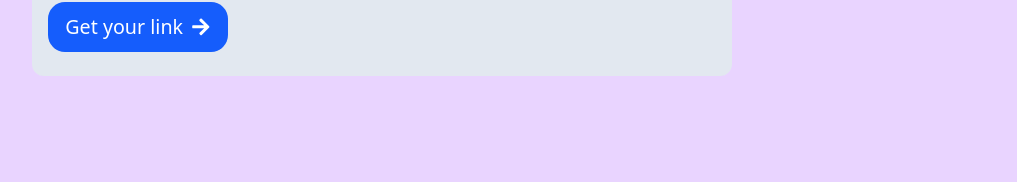
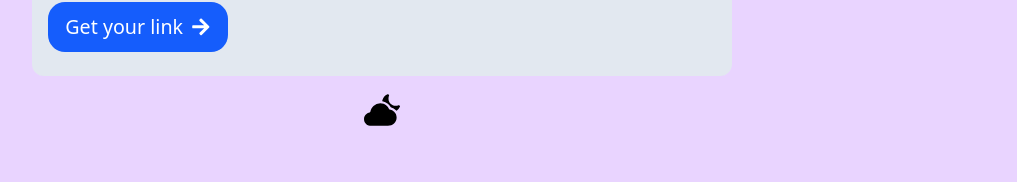
Before and after one commit to Mdarman18/URL-FRONTEND, a React (Vite) app in the folder vite-project/: page / in a window 1280 px wide. Shown: the part 206-388 px from the top of the page, without its empty margins (258-1275 px from the left). Built offline with nearby package versions, Linux system fonts and the light colour scheme.

Commit message:
Fix Tailwind text color classes for h1 and theme toggle

```diff
--- a/vite-project/src/component/App.jsx
+++ b/vite-project/src/component/App.jsx
@@ -1,15 +1,17 @@
 import { useState } from "react";
 import { Link } from "react-router-dom";
 import { Toaster, toast } from "react-hot-toast";
-import { FaArrowRight, FaHeart } from "react-icons/fa";
+import { FaArrowRight, FaHeart, FaMoon, FaSun } from "react-icons/fa";
 import { FaLink } from "react-icons/fa";
 import BaseUrl from "../Axios";
 import { FaCopy } from "react-icons/fa6";
 import { FaExternalLinkAlt, FaShareAlt } from "react-icons/fa";
 import { ImStatsDots } from "react-icons/im";
 import { FaInstagram } from "react-icons/fa6";
+import { IoCloudyNight } from "react-icons/io5";
 
 function Home() {
+  const [theme, setTheme] = useState(false);
   const [input, setInput] = useState("");
   const [url, setUrl] = useState("");
   const HandleSubmit = async (e) => {
@@ -51,13 +53,30 @@ function Home() {
   };
   return (
     <>
-      <div className="min-h-screen bg-purple-200 flex flex-col items-center ">
+      <div
+        className={`min-h-screen  flex flex-col items-center ${
+          theme === true
+            ? "bg-gray-500 text-white-100"
+            : "bg-purple-200 text-black-900"
+        } `}
+      >
         <Toaster position="top-center font-semibold" />
         <h1 className="text-2xl md:text-[2.34rem] font-semibold flex gap-[5px] mt-[20px]">
           URL SHORTNER{" "}
           <FaLink className="mt-[5px] md:mt-[10px] cursor-pointer text-blue-900" />{" "}
         </h1>
-        <div className="h-[200px] gap-[13px] flex flex-col w-full  md:w-[700px] mt-[12px] bg-slate-200 rounded-[12px] p-4">
+
+        <div
+          className={`h-[200px] gap-[13px] flex flex-col w-full  md:w-[700px] mt-[12px]  rounded-[12px] p-4
+            ${
+              theme === true
+                ? "bg-slate-100 text-white-100 shadow-xl shadow-black/50"
+                : "bg-slate-200 text-black-900"
+            }
+
+
+            `}
+        >
           <label className="text-[1.43rem]">Paste your long link here</label>
 
           <input
@@ -70,7 +89,13 @@ function Home() {
 
           <button
             onClick={HandleSubmit}
-            className="flex items-center justify-center gap-2 w-[180px] rounded-[17px] h-[50px] bg-blue-600 text-white text-[1.23rem] cursor-pointer"
+            className={`flex items-center justify-center gap-2 w-[180px] rounded-[17px] h-[50px] bg-blue-600 text-white text-[1.23rem] cursor-pointer
+               ${
+                 theme === true
+                   ? "bg-blue-200 text-blue-900 shadow-xl shadow-black/50"
+                   : "bg-blue-600 text-black-900"
+               }
+              `}
           >
             Get your link
             <FaArrowRight />
@@ -114,14 +139,28 @@ function Home() {
             </button>
           </div>
         )}
+        <div className="my-4">
+          <div
+            onClick={() => setTheme(!theme)}
+            className=" text-4xl cursor-pointer"
+          >
+            {theme == true ? <FaSun /> : <IoCloudyNight />}
+          </div>
+        </div>
         <div className="fixed bottom-0 w-full md:w-auto flex justify-center md:justify-end p-4 md:right-5">
-          <h1 className="flex items-center gap-2 md:gap-1 text-sm md:text-base">
+          <h1
+            className={`flex items-center gap-2 md:gap-1 text-sm md:text-base
+              ${theme === true ? " text-white" : " text-black"}
+              `}
+          >
             Web Dev by
             <a
               href="https://www.instagram.com/only_arman18/"
               target="_blank"
               rel="noopener noreferrer"
-              className="text-blue-500 flex  hover:underline hover:scale-105 transition-transform duration-300 "
+              className={`text-blue-500 flex  hover:underline hover:scale-105 transition-transform duration-300
+                 ${theme === true ? " text-purple-700" : " text-blue-500"}
+                `}
             >
               <FaInstagram className="mt-[5px] ml-[5px]  cursor-pointer hover: text-red-800" />{" "}
               @Only_Arman18
```
